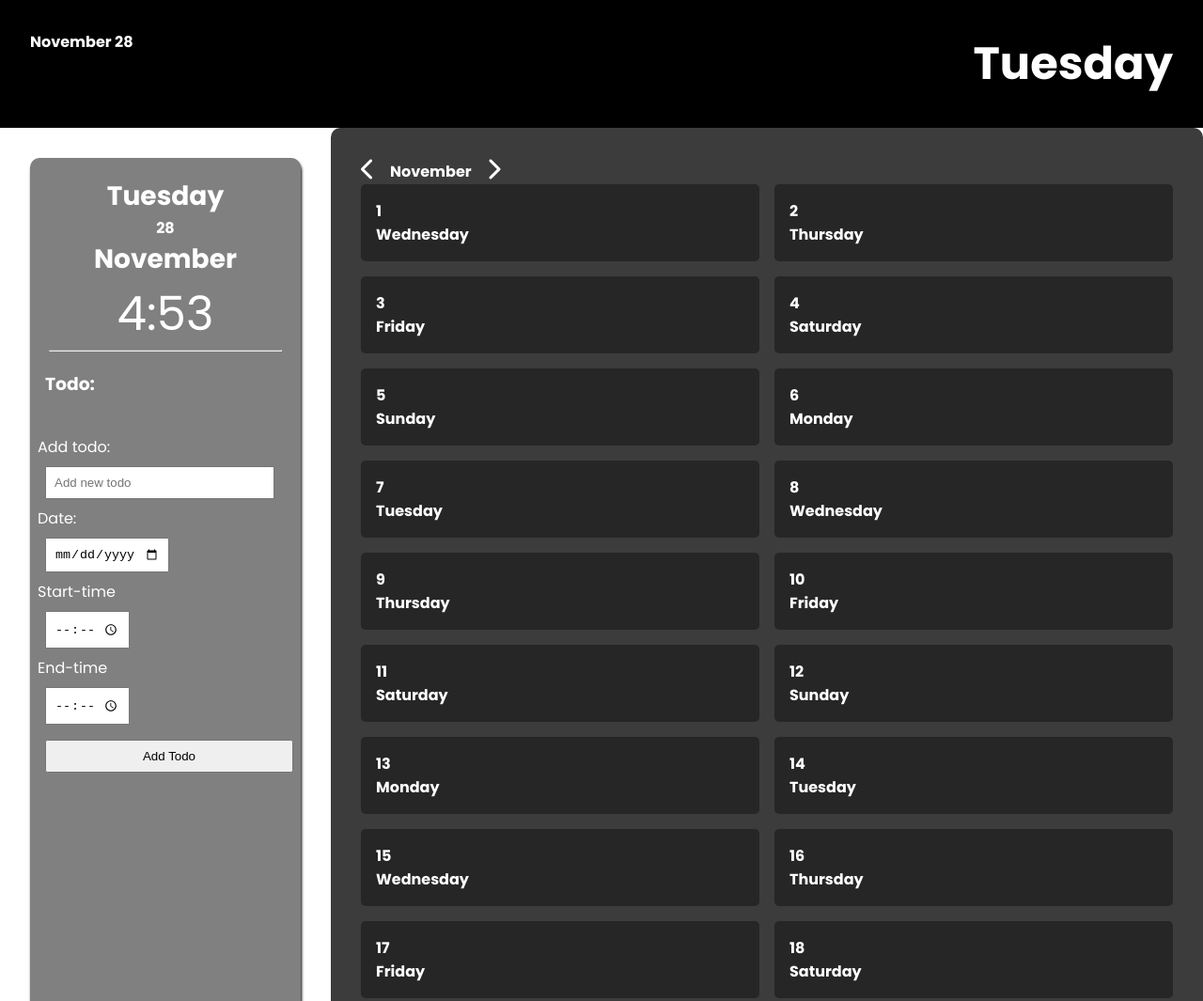
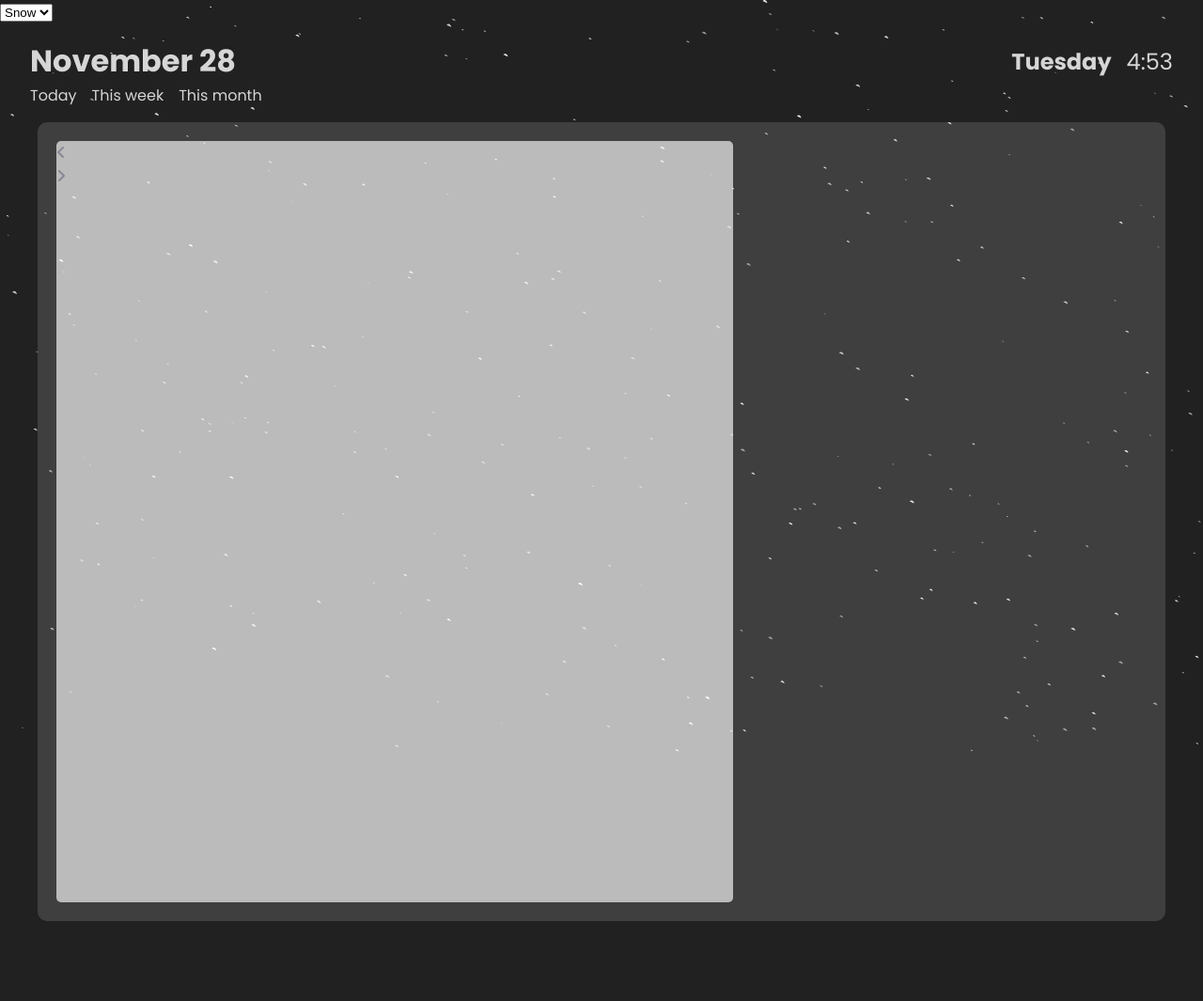
Before and after one commit to jolley34/calender-cypress-project, a website: page public/index.html in a window 1280 px wide. Shown: the top 1065 px of the page at 94% size. After the commit the page ends 980 px from the top, so only its background shows below. Drawn offline with Linux system fonts and the light colour scheme.

Commit message:
weather test structure

```diff
--- a/public/index.html
+++ b/public/index.html
@@ -17,57 +17,50 @@
     <script src="main.js"></script>
     <script src="today.js"></script>
     <script src="todo.js"></script>
+    <script src="weather.js"></script>
   </head>
   <body>
+    <canvas class="weather"></canvas>
+
+    <select id="weatherSelector">
+      <option value="snow">Snow</option>
+      <option value="rain">Rain</option>
+    </select>
+
+
     <header>
       <h1 id="todaysMonthDate"><!-- JS --></h1>
-      <h2 id="todaysDay"><!-- JS--></h2>
+      <div class="flex">
+        <h2 id="todaysDay"><!-- JS--></h2>
+        <span id="clock"></span>
+      </div>
     </header>
+    <nav>
+      <ul>
+        <li>Today</li>
+        <li>This week</li>
+        <li>This month</li>
+      </ul>
+    </nav>
     <main>
       <aside>
-        <div class="myDay">
-          <h3 id="asideDay"><!-- JS ---></h3>
-          <h1 id="asideDate"><!-- JS ---></h1>
-          <h3 id="asideMonth"><!---JS ---></h3>
-          <span id="clock"><!--JS--></span>
-          <hr />
-        </div>
-        <h3 id="toDo">Todo:</h3>
-        <ul id="todo-list">
-          <!-- list object inserted by inputs and saved by JS-->
-        </ul>
-        <div id="todo-container">
-          <label for="new-todo">Add todo:</label>
-          <input type="text" id="new-todo" placeholder="Add new todo" />
-          <label for="todo-date">Date:</label>
-          <input type="date" id="todo-date" />
-          <label for="todo-time">Start-time</label>
-          <input type="time" id="todo-time" />
-          <label for="todo-end-time">End-time</label>
-          <input type="time" id="todo-end-time" />
-          <button id="add-todo-btn">Add Todo</button>
-        </div>
-        <div id="edit-modal">
-          <h3>Edit Todo</h3>
-          <input type="text" id="edit-todo-text" />
-          <input type="date" id="edit-todo-date" />
-          <input type="time" id="edit-todo-time" />
-          <button id="save-edit-btn">Save</button>
-          <button id="close-edit-btn">Close</button>
+        <div class="container">
+          <!-- Vänstra delen dvs kalender dagar osv. -->
+          <div class="left">
+            <div class="calendar">
+              <div class="month">
+                <i class="fas fa-angle-left prev"></i>
+                <div class="date"></div>
+                <i class="fas fa-angle-right next"></i>
+              </div>
+              <div class="weekdays"></div>
+              <div class="days"></div>
+            </div>
+          </div>
+          <!-- Högra delen dvs todo och event delen -->
+          <div class="right"></div>
         </div>
       </aside>
-      <div class="calendar-container">
-        <div class="flex">
-          <div class="prev-month">
-            <i class="fa-solid fa-chevron-left"></i>
-          </div>
-          <h1 class="month"></h1>
-          <div class="next-month">
-            <i class="fa-solid fa-chevron-right"></i>
-          </div>
-        </div>
-        <div class="app-calendar"></div>
-      </div>
     </main>
   </body>
 </html>
--- a/public/main.js
+++ b/public/main.js
@@ -1,68 +1,28 @@
 window.addEventListener("DOMContentLoaded", main);
 
-const monthNames = [
-  "January", "February", "March", "April", "May", "June",
-  "July", "August", "September", "October", "November", "December"
+const calendar = document.querySelector(".calendar"),
+  date = document.querySelector(".date"),
+  prev = document.querySelector(".prev"),
+  next = document.querySelector(".next"),
+  daysContainer = document.querySelector(".days");
+
+let today = new Date();
+let activeDay;
+let month = today.getMonth();
+let year = today.getFullYear();
+
+const months = [
+  "January",
+  "February",
+  "March",
+  "April",
+  "May",
+  "June",
+  "July",
+  "August",
+  "September",
+  "October",
+  "November",
+  "December",
 ];
-const dayNames = [
-  "Sunday", "Monday", "Tuesday", "Wednesday", "Thursday", "Friday", "Saturday"
-];
-
-let currentMonthIndex = new Date().getMonth();
-
-function main() {
-  updateCalendarDays();
-
-  const monthElement = document.querySelector(".month");
-  monthElement.textContent = `${monthNames[currentMonthIndex]}`;
-
-  const prevMonthIcon = document.querySelector(".prev-month");
-  const nextMonthIcon = document.querySelector(".next-month");
-
-  prevMonthIcon.addEventListener("click", showPreviousMonth);
-  nextMonthIcon.addEventListener("click", showNextMonth);
-}
-
-function updateCalendarDays() {
-  const calendar = document.querySelector(".app-calendar");
-  calendar.innerHTML = "";
-
-  const daysInMonth = new Date(
-    new Date().getFullYear(),
-    currentMonthIndex + 1,
-    0
-  ).getDate();
-
-  for (let day = 1; day <= daysInMonth; day++) {
-    const currentDate = new Date(new Date().getFullYear(), currentMonthIndex, day);
-    const dayCard = document.createElement("div");
-    dayCard.classList.add("day-card");
-
-    const dayNumber = document.createElement("h1");
-    dayNumber.textContent = `${day}`;
-    dayCard.appendChild(dayNumber);
-
-    const dayOfWeek = document.createElement("h1");
-    dayOfWeek.textContent = `${dayNames[currentDate.getDay()]}`;
-    dayCard.appendChild(dayOfWeek);
-
-    calendar.append(dayCard);
-  }
-}
-
-function showPreviousMonth() {
-  currentMonthIndex = (currentMonthIndex - 1 + 12) % 12;
-  updateDisplayedMonth();
-  updateCalendarDays();
-}
-
-function showNextMonth() {
-  currentMonthIndex = (currentMonthIndex + 1) % 12;
-  updateDisplayedMonth();
-  updateCalendarDays();
-}
-
-function updateDisplayedMonth() {
-  const monthElement = document.querySelector(".month");
-  monthElement.textContent = `${monthNames[currentMonthIndex]}`;
-}
+const dayNames = ["Sun", "Mon", "Tue", "Wed", "Thur", "Fri", "Sat"];
--- a/public/style.css
+++ b/public/style.css
@@ -1,156 +1,100 @@
-@import url('https://fonts.googleapis.com/css2?family=Poppins:wght@200;300;400;500;600;700;900&display=swap');
+@import url("https://fonts.googleapis.com/css2?family=Poppins:wght@200;300;400;500;600;700;900&display=swap");
 
 * {
-    margin: 0;
-    padding: 0;
+  margin: 0;
+  padding: 0;
 }
 
 body {
-    font-family: 'Poppins', sans-serif;
-    color: white;
-    width: 100vw;
-    height: 100vh;
+  font-family: "Poppins", sans-serif;
+  background-color: hsl(0, 0%, 13%);
 }
 
-h1 {
-    font-size: 1rem;
+aside {
+  padding-inline: 2rem;
+  position: relative;
+  min-height: 100vh;
+  display: flex;
+  align-items: center;
+  justify-content: center;
 }
 
-.day-card {
-    padding: 1rem;
-    border-radius: 5px;
-    background-color: rgb(38, 38, 38);
-    cursor: pointer;
+header {
+  margin-top: 1rem;
+  color: rgb(214, 214, 214);
+  padding-inline: 2rem;
+  display: flex;
+  align-items: center;
+  justify-content: space-between;
 }
 
-.calendar-container {
-    flex: 3;
-    padding: 2rem;
-    border-radius: 10px;
-    background-color: rgb(60, 60, 60);
+#clock {
+  font-size: 1.5rem;
 }
 
-.app-calendar {
-    gap: 1rem;
-    display: grid;
-    grid-template-columns: repeat(auto-fill, minmax(300px, 4fr));
-}
-
-i {
-    font-size: 1.5rem;
-    cursor: pointer;
+.container {
+  position: relative;
+  width: 1200px;
+  min-height: 850px;
+  margin: 0 auto;
+  color: #fff;
+  display: flex;
+  border-radius: 10px;
+  background-color: #3f3f3f;
 }
 
 .flex {
-    gap: 1rem;
-    display: flex;
-    align-items: center;
+  display: flex;
+  gap: 1rem;
 }
 
-main {
-    display: flex;
+ul {
+  display: flex;
+  align-items: center;
+  gap: 1rem;
+  padding-inline: 2rem;
 }
 
-header {
-    background: black;
-    font-size: xx-large;
-    display: flex;
-    justify-content: space-between;
-    padding: 2rem;
+li {
+    z-index: 1000;
+  list-style: none;
+  cursor: pointer;
 }
 
-aside {
-    flex: 1;
-    background: gray;
-    margin: 2rem;
-    border-radius: 10px;
-    width: 20rem;
-    box-shadow: 1px 3px 3px black;
+li:hover {
+  color: rgb(127, 127, 127);
+  transition: ease-in-out 0.2s;
 }
-.myDay {
 
-    justify-content: center;
-    text-align: center;
-    padding: 20px;
-    font-size: x-large;
+.left {
+  width: 60%;
+  padding: 20px;
 }
-#clock{
-    font-size: 50px;
+
+nav {
+  color: rgb(214, 214, 214);
+  margin-bottom: 1rem;
 }
-#todo-container{
+
+canvas {
+    position: absolute;
+    z-index: 1;
+}
+
+.calendar {
+    position: relative;
+    width: 100%;
+    height: 100%;
     display: flex;
     flex-direction: column;
-    margin-left: 0.5rem;
+    flex-wrap: wrap;
+    justify-content: space-between;
+    color: #878895;
+    border-radius: 5px;
+    background-color: #ffffffa5;
+  }
 
+#weatherSelector {
+    position: relative;
+    z-index: 100;
 }
-#toDo {
-    padding-left: 1rem;
-}
-.todo-Item{
-    border: 1px solid;
-    border-radius: 3px;
-    margin: 3px;
-    background: rgb(100, 99, 99);
-    box-shadow: 1 1 1 10px black;
-    cursor: pointer;
-    padding-left: 4px;
-}
-
-.todo-Item:hover{
-    background-color: greenyellow;
-    color: black;
-
-}
-
-#todo-list{
-    list-style: none;
-}
-
-#new-todo, #edit-todo-text{
-    width: 80%;
-    padding: 0.5rem;
-    margin: 0.5rem;
-}
-#todo-date, #edit-todo-date{
-    width: 40%;
-    padding: 0.5rem;
-    margin: 0.5rem;
-
-}
-#todo-time, #todo-end-time, #edit-todo-time{
-    width: 25%;
-    padding: 0.5rem;
-    margin: 0.5rem;
-
-}
-#add-todo-btn {
-    padding: 0.5rem;
-    margin: 0.5rem;
-    cursor: pointer;
-}
-
-#todo-list{
-    padding: 20px;
-}
-
-.todo-item button {/* class made in JS-todo */
-    cursor: pointer;
-
-}
-#edit-modal {
-    width: 20rem;
-    display: none;
-    position: fixed;
-    top: 60%;
-    left: 12%;
-    transform: translate(-50%, -50%);
-    padding:20px;
-    background-color: grey;
-    border: 2px solid black;
-    z-index: 100;
-    box-shadow: 0 0 10px rgba(0, 0, 0, 0.1);
-}
-#save-edit-btn, #close-edit-btn{
-    padding: 0.5rem;
-    width: 5rem;
-}
--- a/public/today.js
+++ b/public/today.js
@@ -21,7 +21,7 @@ function updateClock() {
     timeElement.textContent = `${hours}:${minutes}`;
 }
     //updateClock();
-    setInterval(updateClock, 60000);
+    setInterval(updateClock, 1000);
 
 
 
@@ -34,9 +34,9 @@ function updateDate(){
     const date = today.getDate();
     const month = months[today.getMonth()];
 
-    document.getElementById('asideDay').textContent = dayOfWeek;
+  /*   document.getElementById('asideDay').textContent = dayOfWeek;
     document.getElementById('asideDate').textContent = date;
-    document.getElementById('asideMonth').textContent = month;
+    document.getElementById('asideMonth').textContent = month; */
     document.getElementById('todaysMonthDate').textContent = month + ' ' + date;
     document.getElementById('todaysDay').textContent = dayOfWeek;
 
--- /dev/null
+++ b/public/weather.js
@@ -0,0 +1,99 @@
+window.addEventListener("DOMContentLoaded", () => {
+  const canvas = document.querySelector(".weather");
+  const ctx = canvas.getContext("2d");
+  const weatherSelector = document.getElementById("weatherSelector");
+
+  canvas.width = window.innerWidth;
+  canvas.height = window.innerHeight;
+
+  let particles = [];
+  let weatherType = 'snow';
+
+  function createParticlesForSnow() {
+    const particleCount = 300;
+    for (let i = 0; i < particleCount; i++) {
+      particles.push({
+        x: Math.random() * canvas.width,
+        y: Math.random() * canvas.height,
+        radius: Math.random() * 2 + 1,
+        speed: Math.random() * 0.2 + 1,
+        direction: Math.random() * Math.PI * 2,
+        opacity: Math.random() * 0.5 + 0.5,
+      });
+    }
+  }
+
+  function createParticlesForRain() {
+    const particleCount = 1000;
+    for (let i = 0; i < particleCount; i++) {
+      particles.push({
+        x: Math.random() * canvas.width,
+        y: Math.random() * canvas.height,
+        radius: Math.random() * 1 + 0.5,
+        speed: Math.random() * 5 + 1,
+        direction: Math.PI / 2,
+        opacity: Math.random() * 0.5 + 0.5,
+      });
+    }
+  }
+
+  function createParticles() {
+    particles = [];
+    if (weatherType === 'snow') {
+      createParticlesForSnow();
+    } else {
+      createParticlesForRain();
+    }
+  }
+
+  function updateParticleMovement() {
+    particles.forEach((particle) => {
+      particle.y += particle.speed;
+      if (weatherType === 'snow') {
+        if (particle.y > canvas.height) {
+          particle.y = 0;
+          particle.x = Math.random() * canvas.width;
+        }
+      } else {
+        particle.x += Math.sin(particle.direction);
+        if (particle.y > canvas.height || particle.x > canvas.width || particle.x < 0) {
+          particle.y = 0;
+          particle.x = Math.random() * canvas.width;
+        }
+      }
+    });
+  }
+
+  function drawParticles() {
+    ctx.clearRect(0, 0, canvas.width, canvas.height);
+    ctx.fillStyle = weatherType === 'snow' ? "white" : "#89CFF0";
+
+    particles.forEach((particle) => {
+      ctx.beginPath();
+      ctx.arc(particle.x, particle.y, particle.radius, 4, Math.PI * 2);
+      ctx.closePath();
+      ctx.globalAlpha = particle.opacity;
+      ctx.fill();
+    });
+  }
+
+  function animateWeather() {
+    drawParticles();
+    updateParticleMovement();
+    requestAnimationFrame(animateWeather);
+  }
+
+  createParticles();
+  animateWeather();
+
+  window.addEventListener("resize", () => {
+    canvas.width = window.innerWidth;
+    canvas.height = window.innerHeight;
+    createParticles();
+  });
+
+  weatherSelector.addEventListener("change", (event) => {
+    weatherType = event.target.value;
+    createParticles();
+  });
+});
```
